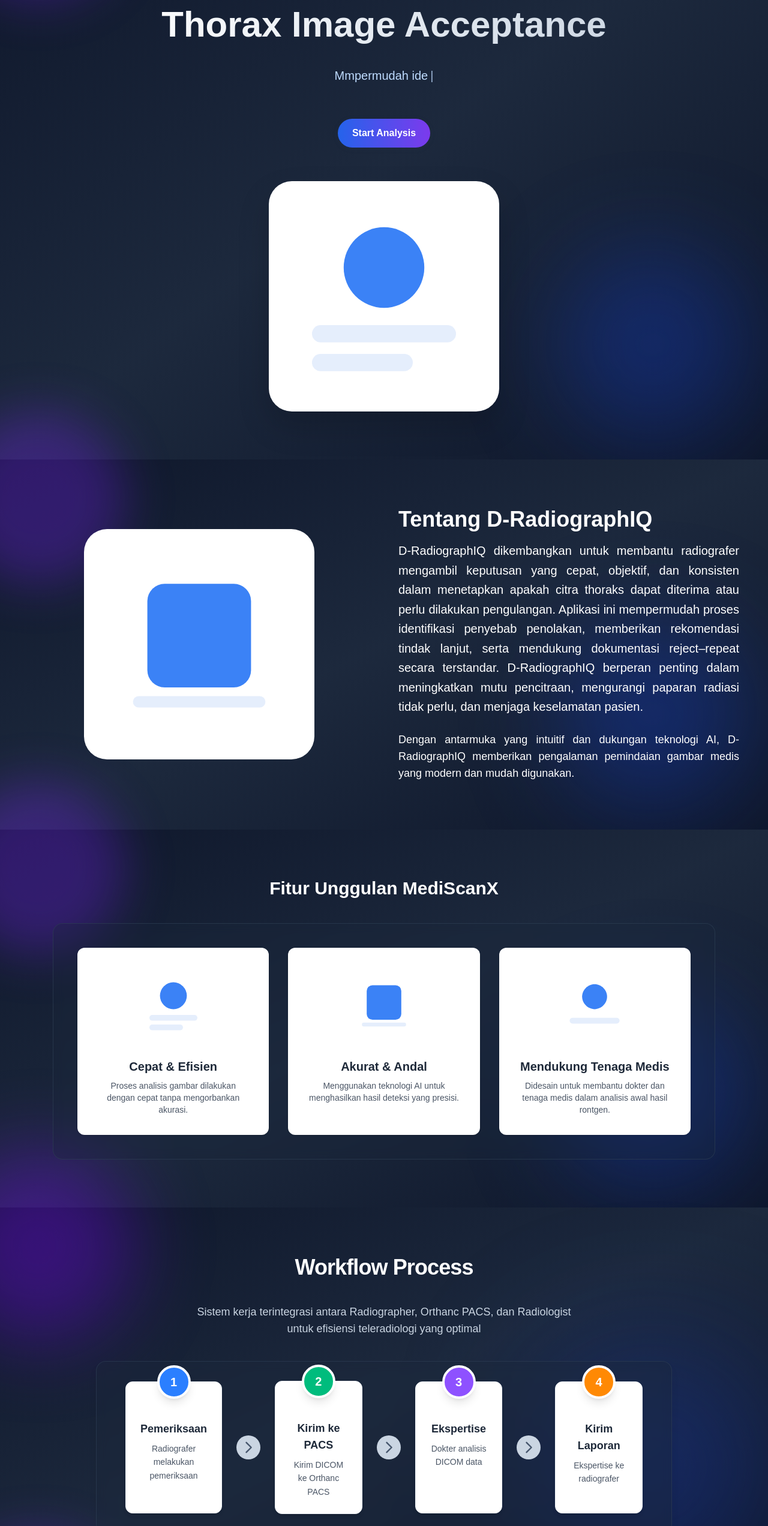
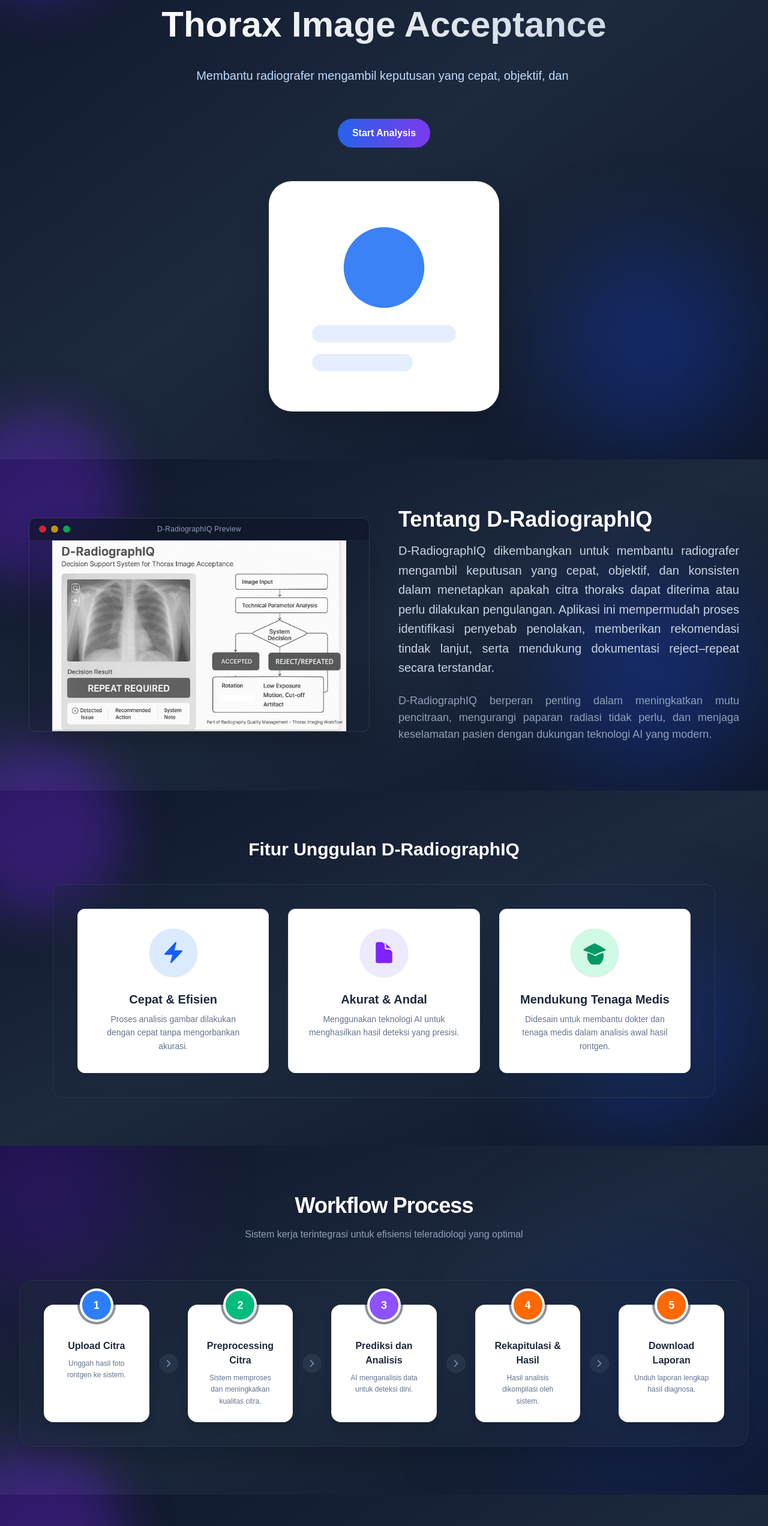
Before and after one commit to MochammadAnda/Aplikasi-Medis, a Next.js app: page / in a window 1280 px wide. Shown: the part 206-2750 px from the top of the page at 60% size. Built offline with nearby package versions, Linux system fonts and the light colour scheme.

Commit message:
adjusting sections

```diff
--- a/src/components/About.jsx
+++ b/src/components/About.jsx
@@ -5,31 +5,61 @@
 export default function About() {
   return (
     <section id="about" className="w-full bg-gradient-to-br from-slate-900 via-slate-800 to-slate-900 text-white py-20 relative overflow-visible">
-      {/* Dekorasi blur background sama seperti Hero (tuned) */}
+      {/* Dekorasi blur background */}
       <div className="absolute -top-20 -left-20 w-72 h-72 bg-violet-600/30 rounded-full blur-2xl z-0 pointer-events-none"></div>
       <div className="absolute bottom-8 right-8 w-80 h-80 bg-blue-700/30 rounded-full blur-[80px] z-0 pointer-events-none"></div>
-      {/* Blur effect for section border (top)
-      <div className="absolute left-0 right-0 -top-6 h-12 pointer-events-none z-10">
-        <div className="w-full h-full bg-gradient-to-t from-slate-900/80 via-slate-900/40 to-transparent backdrop-blur-md"></div>
-      </div> */}
+
       <div className="max-w-7xl mx-auto px-6 md:px-12 relative z-10">
-        <div className="flex flex-col md:flex-row items-center gap-12">
-          {/* Gambar ilustrasi */}
-          <div className="flex-1 flex justify-center">
-            <div className="relative w-72 h-72 md:w-96 md:h-96">
-              <Image src="/images/feature2.svg" alt="About MediScanX" fill className="object-contain" />
+        <div className="flex flex-col lg:flex-row items-center gap-12">
+          {/* --- BAGIAN GAMBAR (DIPERBESAR) --- */}
+          {/* Menggunakan lg:w-2/3 agar area gambar lebih luas dibanding teks */}
+          <div className="w-full max-w-2xl flex justify-center">
+            {/* Container Window Frame */}
+            {/* - max-w-4xl: Memperbesar batas maksimal lebar card.
+                - bg-slate-900/20: Membuat background transparan gelap.
+                - backdrop-blur-md: Memberikan efek blur (kaca buram).
+                - border-white/10: Border tipis transparan.
+            */}
+            <div className="relative w-full max-w-4xl bg-slate-900/20 border border-white/10 rounded-xl shadow-2xl overflow-hidden backdrop-blur-md transform transition-all hover:scale-[1.01] duration-500">
+              {/* Header Bar (Semi-Transparent) */}
+              <div className="bg-slate-900/60 backdrop-blur-xl px-4 py-3 flex items-center justify-between border-b border-white/5">
+                {/* Traffic Lights */}
+                <div className="flex gap-2">
+                  <div className="w-3 h-3 rounded-full bg-red-500/80 shadow-sm"></div>
+                  <div className="w-3 h-3 rounded-full bg-yellow-500/80 shadow-sm"></div>
+                  <div className="w-3 h-3 rounded-full bg-green-500/80 shadow-sm"></div>
+                </div>
+
+                {/* Title Bar Text */}
+                <div className="text-xs text-slate-400 font-mono tracking-wide absolute left-1/2 -translate-x-1/2">D-RadiographIQ Preview</div>
+              </div>
+
+              {/* Area Gambar */}
+              <div className="relative w-full aspect-video p-1">
+                <Image
+                  src="/images/about.webp"
+                  alt="About D-RadiographIQ"
+                  fill
+                  /* object-contain memastikan gambar utuh.
+                     Sisa ruang akan mengikuti style parent (blur/transparan) */
+                  className="object-contain"
+                />
+              </div>
             </div>
           </div>
+          {/* --- AKHIR BAGIAN GAMBAR --- */}
 
-          {/* Teks penjelasan */}
-          <div className="flex-1 text-center md:text-left">
+          {/* --- BAGIAN TEKS --- */}
+          {/* Menggunakan lg:w-1/3 agar teks tetap rapi di sisi kanan */}
+          <div className="w-full max-w-xl text-center lg:text-left">
             <h2 className="text-3xl md:text-4xl font-bold mb-4 text-primary-500">Tentang D-RadiographIQ</h2>
-            <p className="text-lg text-justify md:text-xl mb-6 leading-relaxed text-on-primary">
+            <p className="text-lg text-justify md:text-xl mb-6 leading-relaxed text-slate-300">
               D-RadiographIQ dikembangkan untuk membantu radiografer mengambil keputusan yang cepat, objektif, dan konsisten dalam menetapkan apakah citra thoraks dapat diterima atau perlu dilakukan pengulangan. Aplikasi ini mempermudah
-              proses identifikasi penyebab penolakan, memberikan rekomendasi tindak lanjut, serta mendukung dokumentasi reject–repeat secara terstandar. D-RadiographIQ berperan penting dalam meningkatkan mutu pencitraan, mengurangi paparan
-              radiasi tidak perlu, dan menjaga keselamatan pasien.
+              proses identifikasi penyebab penolakan, memberikan rekomendasi tindak lanjut, serta mendukung dokumentasi reject–repeat secara terstandar.
             </p>
-            <p className="text-base text-justify md:text-lg text-on-primary/80">Dengan antarmuka yang intuitif dan dukungan teknologi AI, D-RadiographIQ memberikan pengalaman pemindaian gambar medis yang modern dan mudah digunakan.</p>
+            <p className="text-base text-justify md:text-lg text-slate-400">
+              D-RadiographIQ berperan penting dalam meningkatkan mutu pencitraan, mengurangi paparan radiasi tidak perlu, dan menjaga keselamatan pasien dengan dukungan teknologi AI yang modern.
+            </p>
           </div>
         </div>
       </div>
--- a/src/components/CTASection.jsx
+++ b/src/components/CTASection.jsx
@@ -31,12 +31,12 @@
               <p className="text-sm text-slate-300 max-w-xl">Mahasiswa Magister Terapan Imaging Diagnostik yang mengembangkan SiTerMid sebagai solusi teleradiologi open source pertama di Indonesia.</p>
 
               <div className="flex gap-3 mt-3">
-                <a href="#" className="inline-flex items-center gap-2 px-3 py-2 bg-slate-700/60 text-slate-200 rounded-md text-sm border border-slate-600 hover:bg-slate-700">
+                {/* <a href="#" className="inline-flex items-center gap-2 px-3 py-2 bg-slate-700/60 text-slate-200 rounded-md text-sm border border-slate-600 hover:bg-slate-700">
                   <svg xmlns="http://www.w3.org/2000/svg" className="w-4 h-4" fill="currentColor" viewBox="0 0 24 24">
                     <path d="M12 .5C5.65.5.5 5.65.5 12S5.65 23.5 12 23.5 23.5 18.35 23.5 12 18.35.5 12 .5zm3.21 16.9h-1.79v-4.3c0-1.03-.02-2.35-1.43-2.35-1.43 0-1.65 1.12-1.65 2.27v4.38h-1.79V9.5h1.72v1.14h.02c.24-.45.82-1.03 1.69-1.03 1.81 0 2.14 1.19 2.14 2.72v4.37z" />
                   </svg>
                   GitHub
-                </a>
+                </a> */}
 
                 <a href="#" className="inline-flex items-center gap-2 px-3 py-2 bg-slate-700/60 text-slate-200 rounded-md text-sm border border-slate-600 hover:bg-slate-700">
                   <svg xmlns="http://www.w3.org/2000/svg" className="w-4 h-4" fill="currentColor" viewBox="0 0 24 24">
--- a/src/components/Features.jsx
+++ b/src/components/Features.jsx
@@ -5,17 +5,44 @@
 export default function Features() {
   const features = [
     {
-      img: "/images/feature1.svg",
+      // Icon: Petir / Speedometer (Representasi Kecepatan)
+      icon: (
+        <div className="w-20 h-20 rounded-full bg-blue-100 flex items-center justify-center mb-6 shadow-sm group-hover:scale-110 transition-transform duration-300">
+          <svg xmlns="http://www.w3.org/2000/svg" viewBox="0 0 24 24" fill="currentColor" className="w-10 h-10 text-blue-600">
+            <path
+              fillRule="evenodd"
+              d="M14.615 1.595a.75.75 0 01.359.852L12.982 9.75h7.268a.75.75 0 01.548 1.262l-10.5 11.25a.75.75 0 01-1.272-.71l1.992-7.302H3.75a.75.75 0 01-.548-1.262l10.5-11.25a.75.75 0 01.913-.143z"
+              clipRule="evenodd"
+            />
+          </svg>
+        </div>
+      ),
       title: "Cepat & Efisien",
       desc: "Proses analisis gambar dilakukan dengan cepat tanpa mengorbankan akurasi.",
     },
     {
-      img: "/images/feature2.svg",
+      // Icon: Otak / Chip (Representasi AI & Akurasi)
+      icon: (
+        <div className="w-20 h-20 rounded-full bg-violet-100 flex items-center justify-center mb-6 shadow-sm group-hover:scale-110 transition-transform duration-300">
+          <svg xmlns="http://www.w3.org/2000/svg" viewBox="0 0 24 24" fill="currentColor" className="w-10 h-10 text-violet-600">
+            <path d="M5.625 1.5c-1.036 0-1.875.84-1.875 1.875v17.25c0 1.035.84 1.875 1.875 1.875h12.75c1.035 0 1.875-.84 1.875-1.875V12.75A3.75 3.75 0 0016.5 9h-1.875a1.875 1.875 0 01-1.875-1.875V5.25A3.75 3.75 0 009 1.5H5.625z" />
+            <path d="M12.971 1.816A5.23 5.23 0 0114.25 5.25v1.875c0 .207.168.375.375.375h1.875c1.148 0 2.22.419 3.058 1.103l-4.706-4.706a1.87 1.87 0 00-1.881-.081z" />
+          </svg>
+        </div>
+      ),
       title: "Akurat & Andal",
       desc: "Menggunakan teknologi AI untuk menghasilkan hasil deteksi yang presisi.",
     },
     {
-      img: "/images/feature3.svg",
+      // Icon: Dokter / Medis (Representasi Support Tenaga Medis)
+      icon: (
+        <div className="w-20 h-20 rounded-full bg-emerald-100 flex items-center justify-center mb-6 shadow-sm group-hover:scale-110 transition-transform duration-300">
+          <svg xmlns="http://www.w3.org/2000/svg" viewBox="0 0 24 24" fill="currentColor" className="w-10 h-10 text-emerald-600">
+            <path d="M11.7 2.805a.75.75 0 01.6 0A60.65 60.65 0 0122.83 8.72a.75.75 0 01-.231 1.337 49.949 49.949 0 00-9.902 3.912l-.003.002c-.114.06-.227.119-.34.18a.75.75 0 01-.707 0A50.009 50.009 0 001.402 10.06a.75.75 0 01-.231-1.337A60.653 60.653 0 0111.7 2.805z" />
+            <path d="M13.06 15.473a48.45 48.45 0 017.666-3.282c.134 1.414.22 2.843.255 4.285a9.6 9.6 0 01-6.869 8.658 9.92 9.92 0 01-1.036.236.75.75 0 01-.516 0 9.92 9.92 0 01-1.036-.236 9.6 9.6 0 01-6.869-8.658 48.33 48.33 0 01.255-4.285 48.47 48.47 0 017.666 3.282c.115.06.23.12.345.18.115-.06.23-.12.345-.18z" />
+          </svg>
+        </div>
+      ),
       title: "Mendukung Tenaga Medis",
       desc: "Didesain untuk membantu dokter dan tenaga medis dalam analisis awal hasil rontgen.",
     },
@@ -23,22 +50,27 @@
 
   return (
     <section className="w-full py-20 bg-gradient-to-br from-slate-900 via-slate-800 to-slate-900 text-white relative overflow-visible" id="features">
-      {/* Dekorasi blur background sama seperti Hero (tuned) */}
+      {/* Dekorasi blur background */}
       <div className="absolute -top-20 -left-20 w-72 h-72 bg-violet-600/30 rounded-full blur-2xl z-0 pointer-events-none"></div>
       <div className="absolute bottom-8 right-8 w-80 h-80 bg-blue-700/30 rounded-full blur-[80px] z-0 pointer-events-none"></div>
-      {/* Blur effect for section border (top)
-      <div className="absolute left-0 right-0 -top-6 h-12 pointer-events-none z-10">
-        <div className="w-full h-full bg-gradient-to-t from-slate-900/80 via-slate-900/40 to-transparent backdrop-blur-md"></div>
-      </div> */}
+
       <div className="max-w-6xl mx-auto text-center px-6 relative z-10">
-        <h2 className="text-3xl font-bold text-white mb-10">Fitur Unggulan MediScanX</h2>
+        <h2 className="text-3xl font-bold text-white mb-10">Fitur Unggulan D-RadiographIQ</h2>
+
+        {/* Container Transparan */}
         <div className="relative bg-slate-800/30 border border-slate-700/60 rounded-2xl p-6 md:p-10 backdrop-blur-sm">
           <div className="grid grid-cols-1 md:grid-cols-3 gap-8">
             {features.map((feature, index) => (
-              <div key={index} className="bg-white p-8 rounded-xl shadow hover:shadow-lg transition flex flex-col items-center text-center min-h-[260px]">
-                <img src={feature.img} alt={feature.title} className="w-32 h-32 object-contain mb-6" />
-                <h3 className="text-xl font-semibold text-gray-800 mb-2">{feature.title}</h3>
-                <p className="text-gray-600 text-sm max-w-md">{feature.desc}</p>
+              <div
+                key={index}
+                // Tambahkan class 'group' agar icon bisa animasi saat card di-hover
+                className="bg-white p-8 rounded-xl shadow hover:shadow-xl hover:-translate-y-1 transition-all duration-300 flex flex-col items-center text-center min-h-[260px] group border border-slate-200"
+              >
+                {/* Render Icon langsung dari object */}
+                {feature.icon}
+
+                <h3 className="text-xl font-semibold text-slate-800 mb-2">{feature.title}</h3>
+                <p className="text-slate-500 text-sm max-w-md leading-relaxed">{feature.desc}</p>
               </div>
             ))}
           </div>
--- a/src/components/Hero.jsx
+++ b/src/components/Hero.jsx
@@ -1,33 +1,11 @@
-"use client"; // Penting untuk Next.js App Router karena menggunakan useState/useEffect
+"use client";
 
-import React, { useState, useEffect } from "react";
+import React from "react";
 import Image from "next/image";
 import Button from "./Button";
-
-// --- Komponen Typewriter ---
-const Typewriter = ({ text, speed = 40 }) => {
-  const [displayedText, setDisplayedText] = useState("");
-
-  useEffect(() => {
-    setDisplayedText(""); // Reset saat text input berubah
-    let i = 0;
-    const timer = setInterval(() => {
-      if (i < text.length) {
-        setDisplayedText((prev) => prev + text.charAt(i));
-        i++;
-      } else {
-        clearInterval(timer);
-      }
-    }, speed);
-
-    return () => clearInterval(timer);
-  }, [text, speed]);
-
-  return <span>{displayedText}</span>;
-};
+import { useTypewriter, Cursor } from "react-simple-typewriter";
 
 export default function Hero() {
-  // --- Data Deskripsi dari PDF  ---
   const descriptions = [
     "Membantu radiografer mengambil keputusan yang cepat, objektif, dan konsisten.",
     "Mempermudah identifikasi penyebab penolakan: Rotasi, Low Exposure, Motion, hingga Artefak.",
@@ -35,20 +13,18 @@
     "Mendukung dokumentasi reject-repeat secara terstandar demi keselamatan pasien.",
   ];
 
-  const [index, setIndex] = useState(0);
-
-  // Logika loop kalimat setiap 6 detik
-  useEffect(() => {
-    const interval = setInterval(() => {
-      setIndex((prevIndex) => (prevIndex + 1) % descriptions.length);
-    }, 6000);
-
-    return () => clearInterval(interval);
-  }, [descriptions.length]);
+  // PERBAIKAN: Gunakan [text] (array), bukan {text} (object)
+  const [text] = useTypewriter({
+    words: descriptions,
+    loop: true, // true artinya infinite loop
+    typeSpeed: 40,
+    deleteSpeed: 20,
+    delaySpeed: 3000,
+  });
 
   return (
     <section className="w-full bg-gradient-to-br from-slate-900 via-slate-800 to-slate-900 text-white py-20 relative overflow-visible">
-      {/* Dekorasi blur background (tuned) */}
+      {/* Dekorasi blur background */}
       <div className="absolute -top-20 -left-20 w-72 h-72 bg-violet-600/30 rounded-full blur-2xl z-0 pointer-events-none" />
       <div className="absolute bottom-8 right-8 w-80 h-80 bg-blue-700/30 rounded-full blur-[80px] z-0 pointer-events-none" />
 
@@ -63,21 +39,21 @@
                 boxShadow: "0 2px 8px 0 rgba(44, 62, 80, 0.15)",
               }}
             >
-              {/* Update sesuai Source 1 & 3 */}
               D-RadiographIQ
             </span>
           </div>
 
           {/* Headline */}
-          {/* Update sesuai Source 4 */}
           <h1 className="text-4xl md:text-6xl font-bold leading-tight bg-gradient-to-r from-white to-slate-300 bg-clip-text text-transparent">Decision Support System for Thorax Image Acceptance</h1>
 
           {/* Subheadline dengan Typewriter */}
-          {/* Container diberikan min-height (h-24/h-20) agar layout tidak naik-turun saat ganti teks */}
           <div className="text-xl mb-4 md:text-xl mb-6 text-blue-200 flex items-center justify-center h-28 md:h-20" style={{ maxWidth: "750px" }}>
             <p>
-              <Typewriter key={index} text={descriptions[index]} speed={30} />
-              <span className="animate-pulse ml-1">|</span>
+              {/* Gunakan pre-wrap agar text panjang tetap wrap di mobile */}
+              <span className="text-blue-200 inline-block" style={{ minHeight: 24, whiteSpace: "pre-wrap" }}>
+                {text}
+              </span>
+              <Cursor cursorStyle="|" cursorColor="#bfdbfe" />
             </p>
           </div>
 
@@ -93,7 +69,6 @@
             >
               Start Analysis
             </Button>
-            {/* <Button href="#about">Learn More</Button> */}
           </div>
         </div>
 
--- a/src/components/HowItWorks.jsx
+++ b/src/components/HowItWorks.jsx
@@ -6,63 +6,80 @@
   const steps = [
     {
       num: 1,
-      title: "Pemeriksaan",
-      desc: "Radiografer melakukan pemeriksaan",
+      title: "Upload Citra",
+      desc: "Unggah hasil foto rontgen ke sistem.",
       color: "bg-blue-500",
     },
     {
       num: 2,
-      title: "Kirim ke PACS",
-      desc: "Kirim DICOM ke Orthanc PACS",
+      title: "Preprocessing Citra",
+      desc: "Sistem memproses dan meningkatkan kualitas citra.",
       color: "bg-emerald-500",
     },
     {
       num: 3,
-      title: "Ekspertise",
-      desc: "Dokter analisis DICOM data",
+      title: "Prediksi dan Analisis",
+      desc: "AI menganalisis data untuk deteksi dini.",
       color: "bg-violet-500",
     },
     {
       num: 4,
-      title: "Kirim Laporan",
-      desc: "Ekspertise ke radiografer",
-      color: "bg-orange-400",
+      title: "Rekapitulasi & Hasil",
+      desc: "Hasil analisis dikompilasi oleh sistem.",
+      color: "bg-orange-500",
+    },
+    {
+      num: 5,
+      title: "Download Laporan",
+      desc: "Unduh laporan lengkap hasil diagnosa.",
+      color: "bg-orange-500",
     },
   ];
 
   return (
-    <section className="w-full py-20 bg-gradient-to-br from-slate-900 via-slate-800 to-slate-900 text-white relative overflow-visible" id="howitworks">
-      {/* Dekorasi blur background sama seperti Hero */}
-      <div className="absolute -top-24 -left-24 w-80 h-80 bg-violet-700/40 rounded-full blur-3xl z-0"></div>
-      <div className="absolute bottom-0 right-0 w-96 h-96 bg-blue-800/40 rounded-full blur-[120px] z-0"></div>
-      {/* Blur effect for section border (top)
-      <div className="absolute left-0 right-0 -top-6 h-12 pointer-events-none z-10">
-        <div className="w-full h-full bg-gradient-to-t from-slate-900/80 via-slate-900/40 to-transparent backdrop-blur-md"></div>
-      </div> */}
-      <div className="max-w-5xl mx-auto px-4 md:px-8 text-center relative z-10">
-        <h2 className="text-3xl md:text-4xl font-extrabold text-white mb-6 md:mb-10 tracking-tight">Workflow Process</h2>
-        <p className="text-base md:text-lg text-slate-300 mb-10 max-w-2xl mx-auto">Sistem kerja terintegrasi antara Radiographer, Orthanc PACS, dan Radiologist untuk efisiensi teleradiologi yang optimal</p>
+    <section className="w-full py-20 bg-gradient-to-br from-slate-900 via-slate-800 to-slate-900 text-white relative overflow-hidden" id="howitworks">
+      {/* Dekorasi blur background */}
+      <div className="absolute -top-24 -left-24 w-80 h-80 bg-violet-700/30 rounded-full blur-[100px] z-0"></div>
+      <div className="absolute bottom-0 right-0 w-96 h-96 bg-blue-800/30 rounded-full blur-[120px] z-0"></div>
 
-        <div className="relative bg-slate-800/40 border border-slate-700/60 rounded-2xl p-4 md:p-8 backdrop-blur-sm shadow-lg">
-          {/* Mobile: grid, Desktop: flex row with arrows between cards */}
-          <div className="flex flex-col md:flex-row items-center justify-center gap-0 w-full">
+      <div className="max-w-7xl mx-auto px-4 md:px-8 relative z-10">
+        <div className="text-center mb-16">
+          <h2 className="text-3xl md:text-4xl font-extrabold text-white mb-4 tracking-tight">Workflow Process</h2>
+          <p className="text-slate-400 max-w-2xl mx-auto">Sistem kerja terintegrasi untuk efisiensi teleradiologi yang optimal</p>
+        </div>
+
+        {/* Container Gelap di Belakang Card */}
+        <div className="bg-slate-800/50 border border-slate-700/50 rounded-3xl p-6 md:p-10 backdrop-blur-md shadow-2xl">
+          {/* Wrapper Flexbox untuk Card dan Panah */}
+          <div className="flex flex-col lg:flex-row items-stretch justify-between gap-4">
             {steps.map((step, idx) => (
               <React.Fragment key={step.num}>
-                <div className="relative bg-white p-6 pt-14 rounded-xl shadow-md hover:shadow-xl flex flex-col items-center text-center min-h-[220px] transition-all duration-200 border border-slate-100 w-full md:w-1/4 mx-0 md:mx-4 mb-8 md:mb-0">
-                  <div className="absolute -top-7 left-1/2 -translate-x-1/2">
-                    <span className={`${step.color} inline-flex items-center justify-center w-14 h-14 rounded-full text-white text-xl font-bold shadow-lg border-4 border-white`}>{step.num}</span>
+                {/* CARD ITEM */}
+                <div className="relative flex-1 group">
+                  <div className="relative bg-white rounded-2xl p-6 pt-12 h-full flex flex-col items-center text-center shadow-lg hover:shadow-2xl transition-all duration-300 hover:-translate-y-1 border border-slate-200/60">
+                    {/* Badge Angka (Lingkaran di atas) */}
+                    <div className="absolute -top-6 left-1/2 -translate-x-1/2">
+                      <div className={`relative flex items-center justify-center w-12 h-12 rounded-full text-white text-lg font-bold shadow-md ring-8 ring-slate-800/50 ${step.color} z-20`}>
+                        {/* Ring tambahan agar menyatu dengan card putih saat hover (opsional, visual trick) */}
+                        <div className="absolute inset-0 rounded-full ring-4 ring-white z-10"></div>
+                        <span className="relative z-20">{step.num}</span>
+                      </div>
+                    </div>
+
+                    {/* Konten Card */}
+                    <h3 className="text-base font-bold text-slate-800 mb-2 mt-2">{step.title}</h3>
+                    {step.desc && <p className="text-xs text-slate-500 leading-relaxed">{step.desc}</p>}
                   </div>
-                  <h3 className="text-lg font-semibold text-gray-800 mb-2 mt-2">{step.title}</h3>
-                  <p className="text-sm text-gray-600 leading-relaxed">{step.desc}</p>
                 </div>
-                {/* Panah di antara card, di luar card, hanya tampil di desktop */}
+
+                {/* ARROW CONNECTOR */}
                 {idx < steps.length - 1 && (
-                  <div className="hidden md:flex items-center justify-center">
-                    <span className="w-10 h-10 bg-slate-300 rounded-full flex items-center justify-center mx-2">
-                      <svg width="28" height="28" fill="none" viewBox="0 0 24 24" stroke="currentColor" className="text-slate-600">
-                        <path strokeLinecap="round" strokeLinejoin="round" strokeWidth={2} d="M9 5l7 7-7 7" />
+                  <div className="flex items-center justify-center py-4 lg:py-0">
+                    <div className="w-8 h-8 bg-slate-700/50 rounded-full flex items-center justify-center text-slate-400 transform rotate-90 lg:rotate-0">
+                      <svg xmlns="http://www.w3.org/2000/svg" fill="none" viewBox="0 0 24 24" strokeWidth={2} stroke="currentColor" className="w-4 h-4">
+                        <path strokeLinecap="round" strokeLinejoin="round" d="M8.25 4.5l7.5 7.5-7.5 7.5" />
                       </svg>
-                    </span>
+                    </div>
                   </div>
                 )}
               </React.Fragment>
--- a/src/components/ScanSection.jsx
+++ b/src/components/ScanSection.jsx
@@ -203,7 +203,7 @@
                   <div className="flex items-center justify-between px-2">
                     <p className="text-xs text-slate-500 font-mono truncate max-w-[200px]">{fileName}</p>
                     <button onClick={handleReset} className="text-sm flex items-center gap-2 px-4 py-2 bg-red-500/10 hover:bg-red-500/20 text-red-400 border border-red-500/20 rounded-full transition">
-                      🔄 Reset / Upload Ulang
+                      Upload Ulang
                     </button>
                   </div>
                 </div>
```
Also changed, not shown: package.json (+7 -6 lines), public/images/About.webp (added), 1 other file (tests, documents, lock files or other folders).
